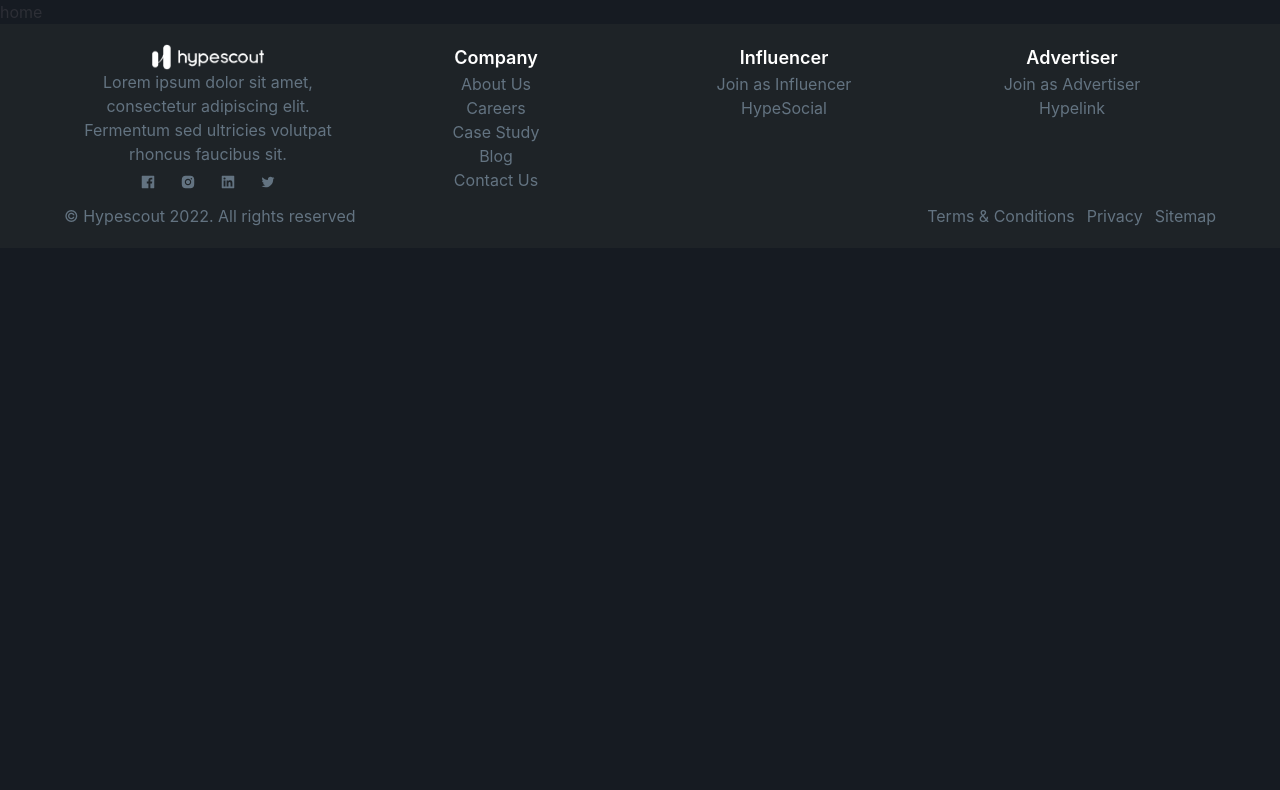
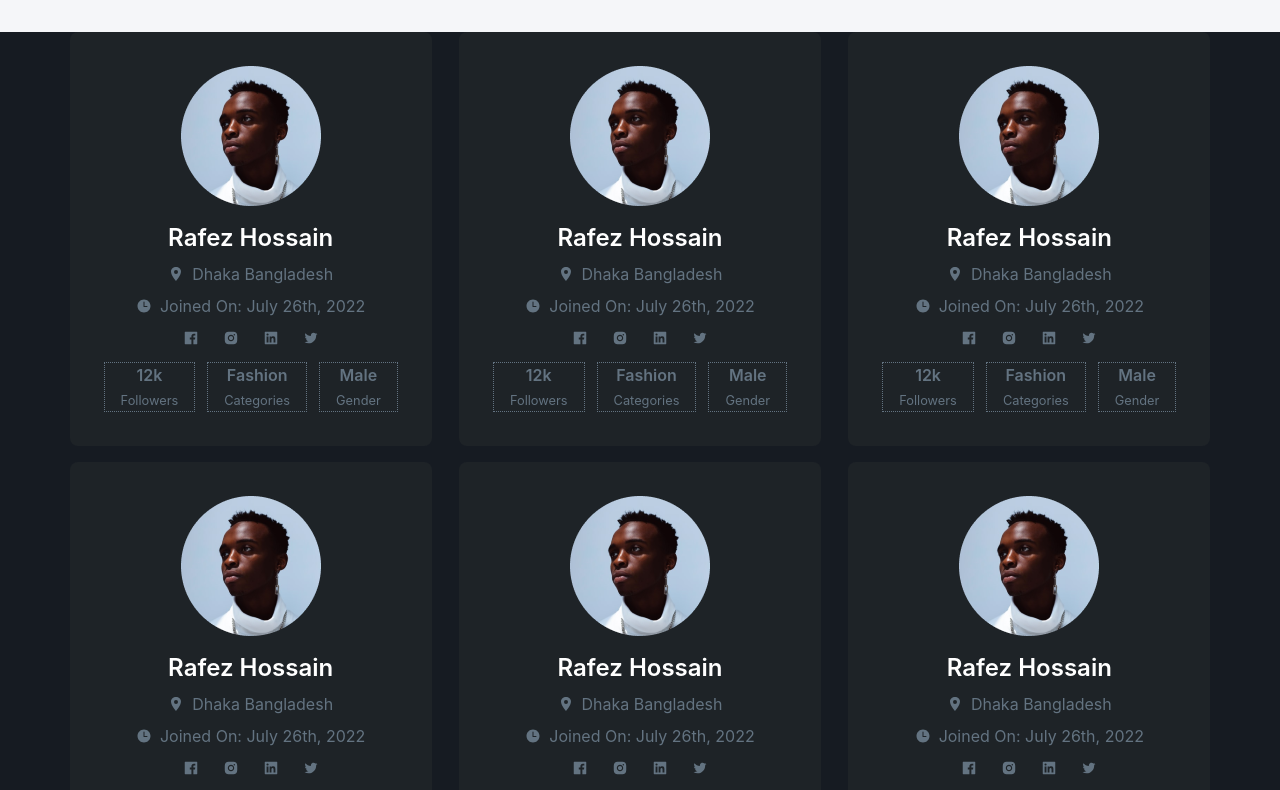
Before and after one commit to mohammadshariful/hypescout, a React (Create React App) app: page / in a window 1280 px wide. Shown: the top 790 px of the page. Built offline with nearby package versions, Linux system fonts and the light colour scheme.

Commit message:
user profile show

```diff
--- a/src/App.js
+++ b/src/App.js
@@ -3,7 +3,7 @@ import Home from "./pages/Home/Home";
 import Footer from "./shared/Footer";
 const App = () => {
   return (
-    <div className="bg-secondary h-screen">
+    <div className="bg-secondary">
       <Routes>
         <Route path="/" element={<Home />} />
       </Routes>
--- a/src/pages/Home/Home.js
+++ b/src/pages/Home/Home.js
@@ -1,10 +1,11 @@
 import React from "react";
+import UsersProfile from "./UsersProfile";
 
 const Home = () => {
   return (
-    <div>
-      <h1>home </h1>
-    </div>
+    <section className="w-[90%] mx-auto">
+      <UsersProfile />
+    </section>
   );
 };
 
--- /dev/null
+++ b/src/pages/Home/ProfileCard.js
@@ -0,0 +1,40 @@
+import { IoLocationSharp, IoTime } from "react-icons/io5";
+import userImg from "../../assets/images/user.png";
+import SocaiLIcon from "../../shared/SocaiLIcon";
+const ProfileCard = () => {
+  return (
+    <article className="bg-primary p-8 rounded-lg border-2 border-transparent hover:border-accent">
+      <img className="block mx-auto mb-4" src={userImg} alt="" />
+      <div>
+        <h3 className="text-center text-neutral font-semibold text-xl lg:text-2xl">
+          Rafez Hossain
+        </h3>
+        <div className="text-accent flex justify-center items-center gap-2 my-2">
+          <IoLocationSharp />
+          <p>Dhaka Bangladesh</p>
+        </div>
+        <div className="text-accent flex justify-center items-center gap-2">
+          <IoTime />
+          <p className="whitespace-nowrap">Joined On: July 26th, 2022</p>
+        </div>
+        <SocaiLIcon />
+        <div className="flex justify-center items-center text-accent text-center gap-3 mt-4">
+          <div className="border border-dotted border-accent px-4 ">
+            <p className="font-semibold">12k</p>
+            <small>Followers</small>
+          </div>
+          <div className="border border-dotted border-accent px-4 ">
+            <p className="font-semibold">Fashion</p>
+            <small>Categories</small>
+          </div>
+          <div className="border border-dotted border-accent px-4 ">
+            <p className="font-semibold">Male</p>
+            <small>Gender</small>
+          </div>
+        </div>
+      </div>
+    </article>
+  );
+};
+
+export default ProfileCard;
--- /dev/null
+++ b/src/pages/Home/UsersProfile.js
@@ -0,0 +1,17 @@
+import React from "react";
+import ProfileCard from "./ProfileCard";
+
+const UsersProfile = () => {
+  const usersProfile = [1, 2, 3, 4, 5, 6];
+  return (
+    <main className="my-8">
+      <div className="grid grid-cols-1 md:grid-cols-2 lg:grid-cols-3 justify-items-center gap-4">
+        {usersProfile.map((user, index) => (
+          <ProfileCard key={index} />
+        ))}
+      </div>
+    </main>
+  );
+};
+
+export default UsersProfile;
--- a/src/shared/Footer.js
+++ b/src/shared/Footer.js
@@ -1,10 +1,5 @@
-import {
-  AiFillFacebook,
-  AiFillInstagram,
-  AiFillLinkedin,
-  AiOutlineTwitter,
-} from "react-icons/ai";
 import logo from "../assets/images/logo.png";
+import SocaiLIcon from "./SocaiLIcon";
 const Footer = () => {
   return (
     <footer className="bg-primary py-5">
@@ -15,20 +10,7 @@ const Footer = () => {
             Lorem ipsum dolor sit amet, consectetur adipiscing elit. Fermentum
             sed ultricies volutpat rhoncus faucibus sit.
           </p>
-          <ul className="flex justify-center items-center gap-6 mt-2">
-            <li>
-              <AiFillFacebook />
-            </li>
-            <li>
-              <AiFillInstagram />
-            </li>
-            <li>
-              <AiFillLinkedin />
-            </li>
-            <li>
-              <AiOutlineTwitter />
-            </li>
-          </ul>
+          <SocaiLIcon />
         </div>
 
         <div>
--- /dev/null
+++ b/src/shared/SocaiLIcon.js
@@ -0,0 +1,27 @@
+import {
+  AiFillFacebook,
+  AiFillInstagram,
+  AiFillLinkedin,
+  AiOutlineTwitter,
+} from "react-icons/ai";
+
+const SocaiLIcon = () => {
+  return (
+    <ul className="flex justify-center items-center gap-6 my-3 text-accent">
+      <li>
+        <AiFillFacebook />
+      </li>
+      <li>
+        <AiFillInstagram />
+      </li>
+      <li>
+        <AiFillLinkedin />
+      </li>
+      <li>
+        <AiOutlineTwitter />
+      </li>
+    </ul>
+  );
+};
+
+export default SocaiLIcon;
```
Also changed, not shown: src/assets/images/user.png (added).
